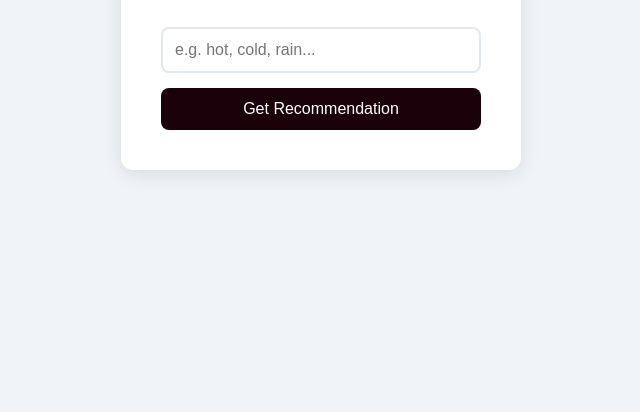
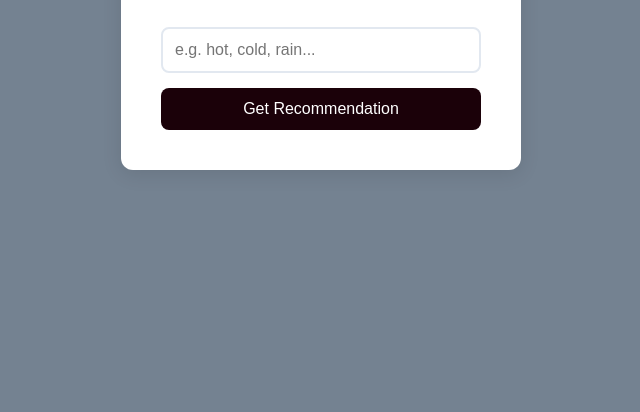
Before and after one commit to ramaatallah/final-project-UNIX, a plain HTML site: page frontend/index.html in a window 1280 px wide. Shown: the part 388-800 px from the top of the page, without its empty margins (319-959 px from the left). Drawn offline with Linux system fonts and the light colour scheme.

Commit message:
Auto update: Thu May 21 08:12:43 AM EEST 2026

```diff
--- a/frontend/index.html
+++ b/frontend/index.html
@@ -13,7 +13,7 @@
 
         body {
             font-family: Arial, sans-serif;
-            background: #f0f4f8;
+            background: #748291;
             display: flex;
             justify-content: center;
             align-items: center;
```
